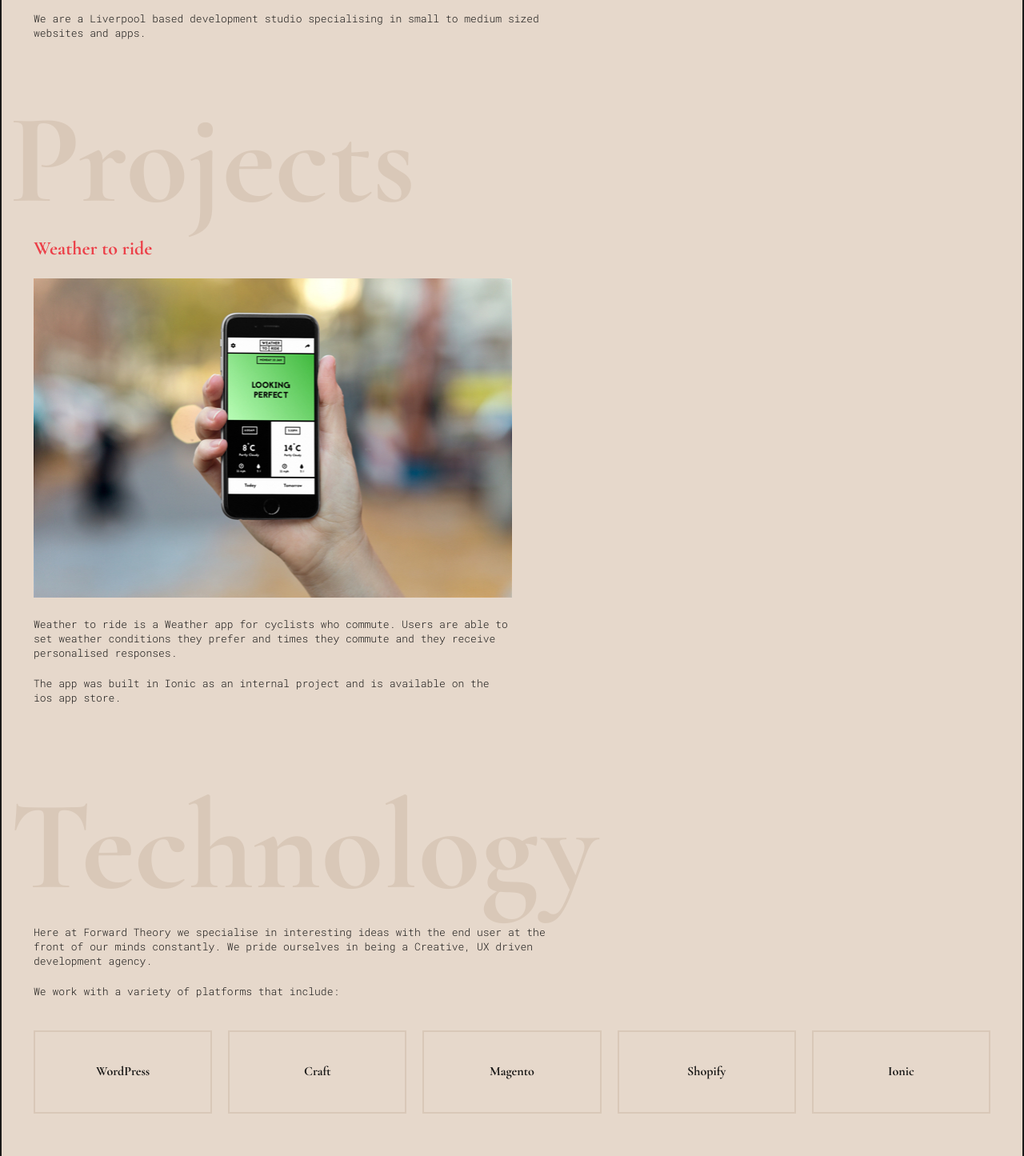
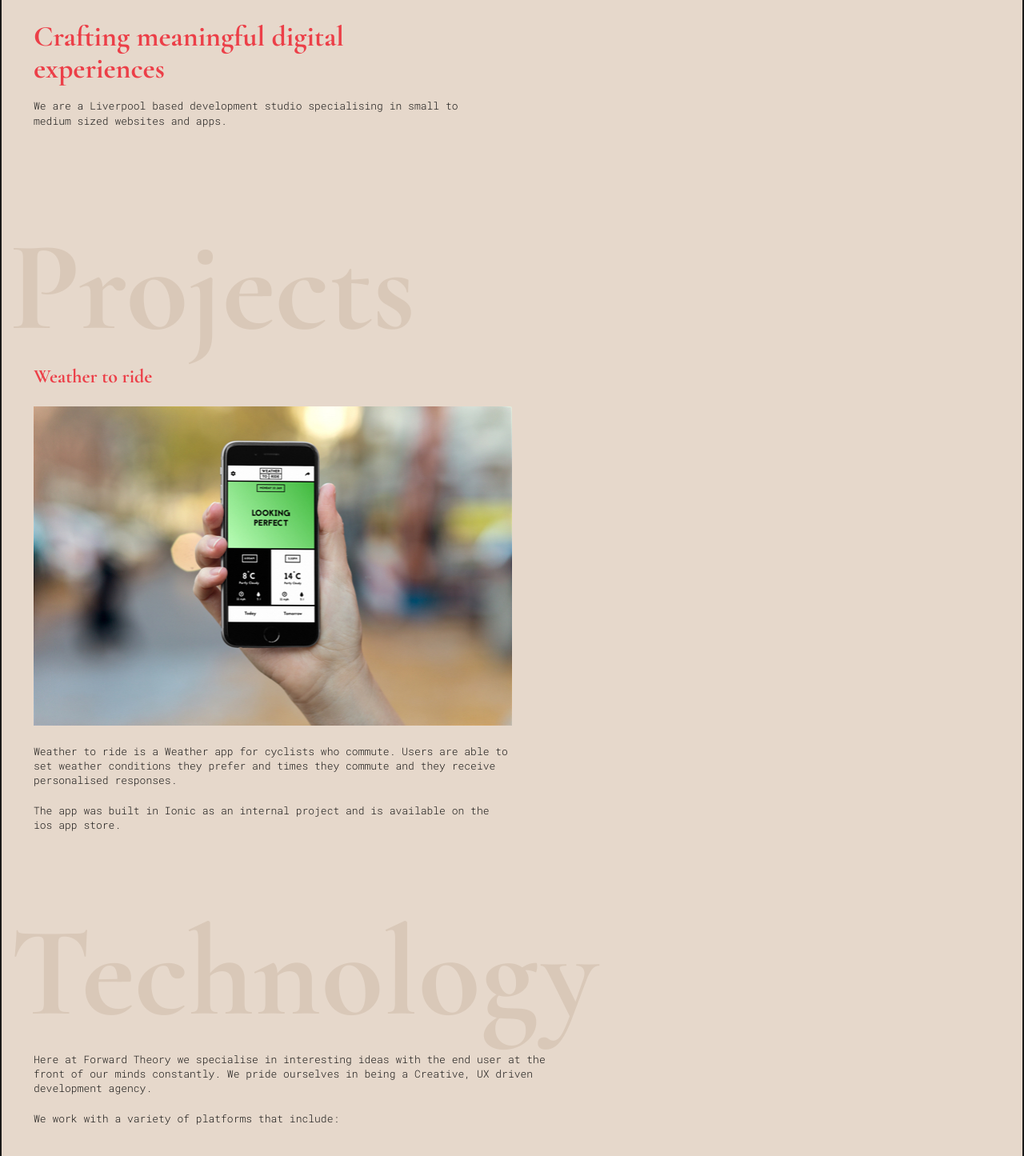
Before and after one commit to adamhughes86/forward-theory, a React app: page / in a window 1280 px wide. Shown: the part 199-1644 px from the top of the page at 80% size. Built offline with nearby package versions, Linux system fonts and the light colour scheme; the HTML template or start-up script is replaced by a standard one.

Commit message:
Added scss settings

```diff
--- a/src/components/Hero/Hero.scss
+++ b/src/components/Hero/Hero.scss
@@ -2,9 +2,9 @@
   display: flex;
   flex-direction: column;
   justify-content: center;
-  height: 200px;
+  height: 400px;
   max-width: 640px;
-  padding: 40px 40px 0;
+  padding: 60px 40px 0;
 
   &__heading {
     margin: 0 0 0.5em;
--- a/src/components/Technology/Technology.scss
+++ b/src/components/Technology/Technology.scss
@@ -1,3 +1,5 @@
+@import "../../scss/settings.scss";
+
 .technology {
   position: relative;
   padding: 195px 40px 60px;
@@ -17,20 +19,19 @@
 
   &__list {
     display: flex;
-    flex-direction: row;
+    flex-direction: column;
     justify-content: center;
     margin: 40px -10px;
     padding: 0;
     list-style: none;
-  }
 
-  &__list li {
+    li {
       display: flex;
       flex-direction: column;
       justify-content: center;
       margin: 0 10px;
       height: 100px;
-    width: calc(20% - 20px);
+      width: 100%;
       font-family: 'Cormorant Garamond', serif;
       font-size: 16px;
       font-weight: 700;
@@ -39,3 +40,16 @@
       border: 2px solid #D9C8B8;
     }
   }
+}
+
+@include breakpoint(medium) {
+  .technology {
+    &__list {
+      flex-direction: row;
+
+      li {
+        width: calc(20% - 20px);
+      }
+    }
+  }
+}
--- a/src/index.scss
+++ b/src/index.scss
@@ -1,7 +1,34 @@
+@import "./scss/settings.scss";
+
+html {
+  box-sizing: border-box;
+  font-size: 62.5%;
+  -ms-text-size-adjust: 100%;
+  -webkit-text-size-adjust: 100%;
+  margin: 0;
+  padding: 0;
+}
+
+*,
+*:before,
+*:after {
+  box-sizing: inherit;
+}
+
 body {
+  @include font-size(16);
+  line-height: 1.2;
+  -webkit-font-smoothing: antialiased;
+  -moz-osx-font-smoothing: grayscale;
   margin: 0;
   padding: 0;
   color: #1A1918;
   font-family: 'Roboto Mono', monospace;
   background-color: #E6D8CB;
 }
+
+img {
+  height: auto;
+  max-width: 100%;
+  border: 0;
+}
--- /dev/null
+++ b/src/scss/settings.scss
@@ -0,0 +1,8 @@
+/* CSS should follow CCF1 coding standard */
+
+/* Settings - tend to do nothing on their own. Used in combination with other files */
+@import 'settings/mixin';
+@import 'settings/fonts';
+@import 'settings/color-palette';
+@import 'settings/variables';
+@import 'settings/media-queries';
--- /dev/null
+++ b/src/scss/settings/_color-palette.scss
@@ -0,0 +1,28 @@
+// Colour Palette
+//
+// Primary and secondary colours are defined in settings/_colour-palette.scss. We use actual colour names to define the variables. This prevents ambiguation when naming e.g. $grey, $lightGrey, $lighterGrey.
+//
+
+$colorPalette: (
+  customBlack: #111111
+);
+
+@each $color in $colorPalette {
+  .color-#{nth($color, 1)} {
+    color: nth($color, 2);
+  }
+  .fill-#{nth($color, 1)} {
+    background-color: nth($color, 2);
+  }
+}
+
+@function color($key) {
+  @if map-has-key($colorPalette, $key) {
+    @return map-get($colorPalette, $key);
+  }
+
+  @warn "Unknown `#{$key}` in $colorPalette.";
+  @return null;
+}
+
+// background-color: color(zeus);
--- /dev/null
+++ b/src/scss/settings/_fonts.scss
@@ -0,0 +1,5 @@
+// Use this file to import font's other than iconfonts. You can use fontsquirrel to create a font-face file
+
+$alphaFont: 'Hoefler', 'Georgia', serif;
+$betaFont: 'Georgia', serif;
+$charlieFont: 'Helvetica', 'Arial', sans-serif;
--- /dev/null
+++ b/src/scss/settings/_media-queries.scss
@@ -0,0 +1,24 @@
+// Media Queries should be device agnostic for future proofing
+
+$breakpoints: (
+  micro: 320px,
+  small: 560px,
+  medium: 1024px,
+  large: 1440px,
+  mega: 2000px
+);
+
+@mixin breakpoint($breakpoint) {
+  @if map-has-key($breakpoints, $breakpoint) {
+    @media (min-width: #{map-get($breakpoints, $breakpoint)}) {
+      @content;
+    }
+  } @else {
+    @warn 'Unfortunately, no value could be retrieved from `#{$breakpoint}`. '
+    + 'Please make sure it is defined in `$breakpoints` map.';
+  }
+}
+
+// Call media queries with
+// @include breakpoint(medium) {}
+// This can be called inline if only one or two lines need changing or as part of a larger block. Media queries should be inside the component sass file that it affects
--- /dev/null
+++ b/src/scss/settings/_mixin.scss
@@ -0,0 +1,6 @@
+@mixin font-size($sizeValue) {
+  $remValue: ($sizeValue / 10);
+  $pxValue: $sizeValue;
+  font-size: $pxValue + px;
+  font-size: $remValue + rem; // scss-lint:disable DuplicateProperty
+}
--- /dev/null
+++ b/src/scss/settings/_variables.scss
@@ -0,0 +1 @@
+$image: '../../img/';
```
Lines whose indentation alone changed are shown as unchanged.
